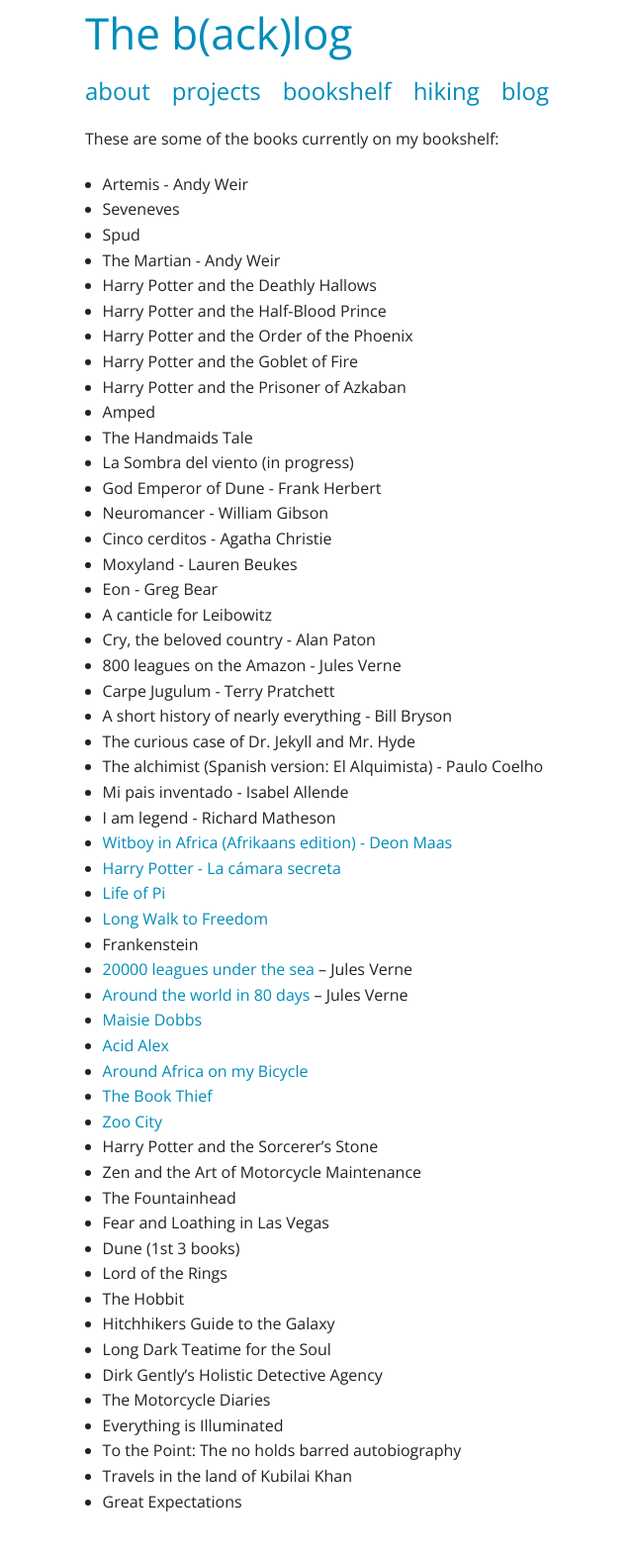
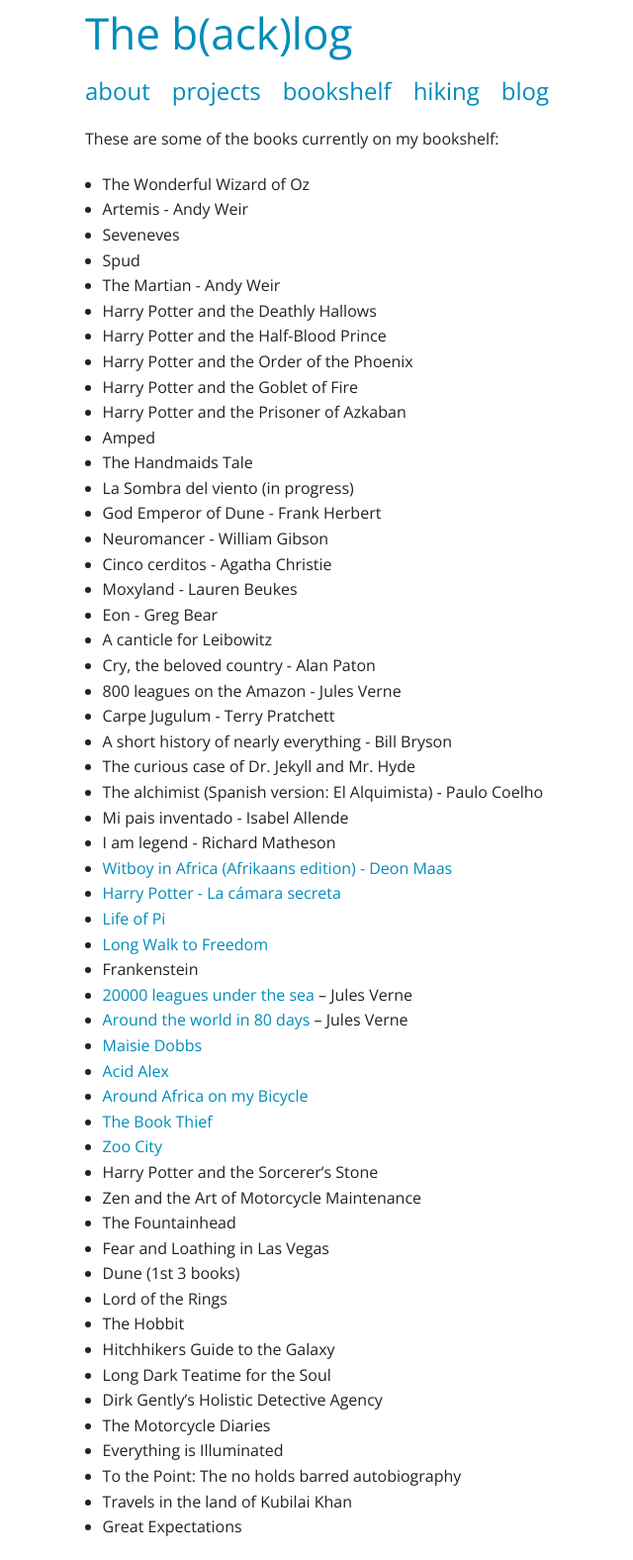
Before and after one commit to dirkcuys/thebacklog, a Jekyll site: the page built from bookshelf/index.md, in a window 1280 px wide. Shown: the whole page at 99% size, without its empty margins (69-709 px from the left). Built offline with Jekyll 4.4.1, drawn with Linux system fonts in a browser that asks for light colours; nearby versions of some CDN libraries; before the commit the page ends 1550 px from its top, so only the background shows below that.

Commit message:
Update bookshelf

```diff
--- a/bookshelf/index.md
+++ b/bookshelf/index.md
@@ -5,6 +5,7 @@
 ---
 These are some of the books currently on my bookshelf:
 
+*   The Wonderful Wizard of Oz
 *   Artemis - Andy Weir
 *   Seveneves
 *   Spud
```
